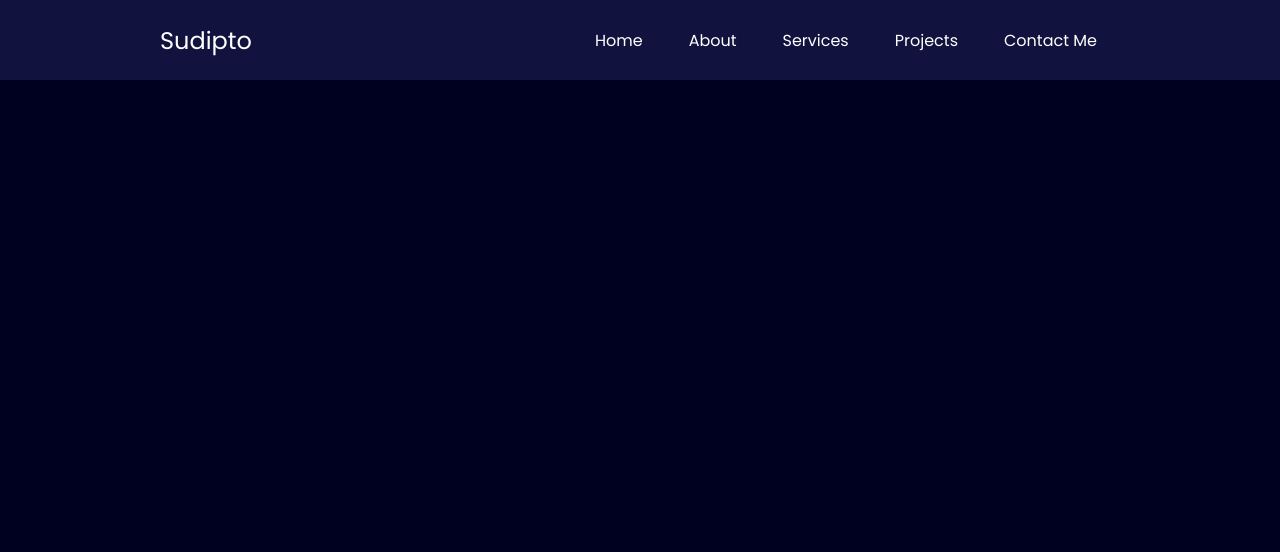
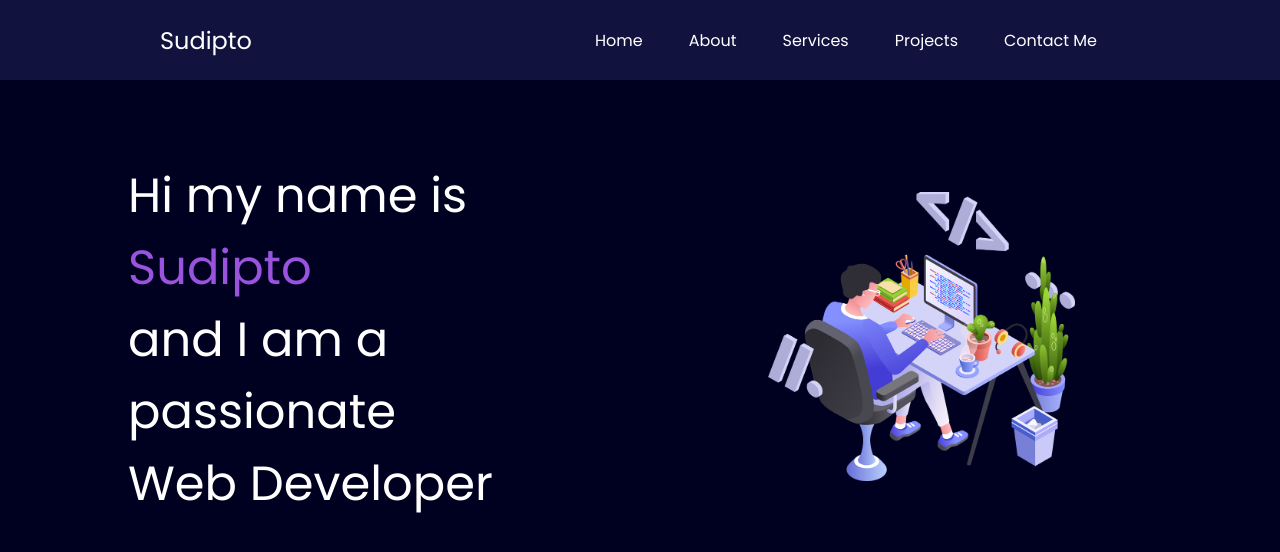
Before and after one commit to sudipto336/Personal_Portfolio_Website, a plain HTML site: page index.html in a window 1280 px wide. Drawn offline with Linux system fonts and the light colour scheme.

Commit message:
Add Home section

```diff
--- a/index.html
+++ b/index.html
@@ -27,5 +27,15 @@
         </div>
       </nav>
     </header>
+    <section class="firstSection">
+      <div class="leftSection">
+        Hi my name is <span class="purple">Sudipto</span>
+        <div>and I am a passionate</div>
+        <div>Web Developer</div>
+      </div>
+      <div class="rightSection">
+        <img src="assets/images/bg.png" alt="" />
+      </div>
+    </section>
   </body>
 </html>
--- a/styles.css
+++ b/styles.css
@@ -30,3 +30,26 @@ nav ul li {
 .left {
   font-size: 1.5rem;
 }
+
+.firstSection {
+  display: flex;
+  justify-content: space-around;
+  align-items: center;
+  margin: 80px 0;
+}
+
+.firstSection > div {
+  width: 30%;
+}
+
+.leftSection {
+  font-size: 3rem;
+}
+
+.rightSection img {
+  width: 80%;
+}
+
+.purple {
+  color: rgb(154, 83, 221);
+}
```
Also changed, not shown: assets/images/bg.png (added).
